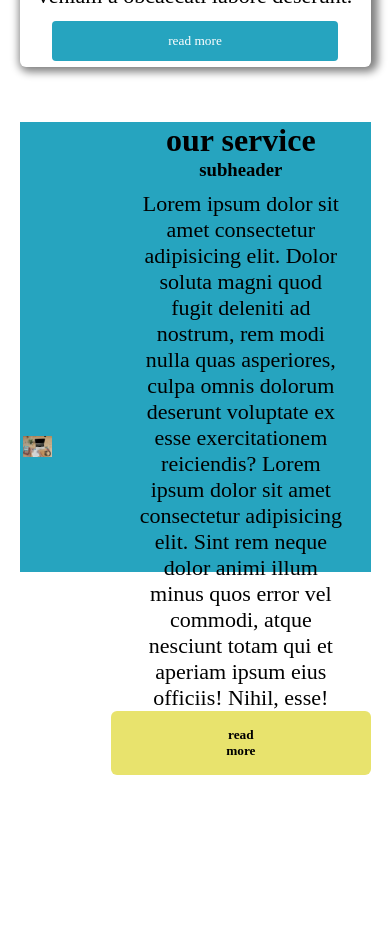
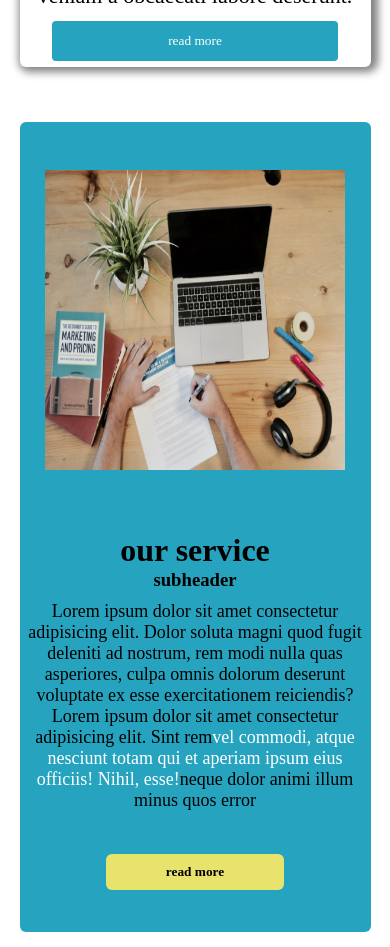
Before and after one commit to Y1lmaz-Ahmet/single-page-website-1, a React (Vite) app: page / in a window 390 px wide. Shown: the part 2760-3707 px from the top of the page. Before the commit the page ends 3535 px from the top, so only its background shows below. Built offline with nearby package versions, Linux system fonts and the light colour scheme; a web font is replaced by a local one.

Commit message:
service responsive

```diff
--- a/src/service-section/Service.jsx
+++ b/src/service-section/Service.jsx
@@ -17,9 +17,12 @@ const Service = () => {
             soluta magni quod fugit deleniti ad nostrum, rem modi nulla quas
             asperiores, culpa omnis dolorum deserunt voluptate ex esse
             exercitationem reiciendis? Lorem ipsum dolor sit amet consectetur
-            adipisicing elit. Sint rem neque dolor animi illum minus quos error
-            vel commodi, atque nesciunt totam qui et aperiam ipsum eius
-            officiis! Nihil, esse!
+            adipisicing elit. Sint rem
+            <span className='boldy-white'>
+              vel commodi, atque nesciunt totam qui et aperiam ipsum eius
+              officiis! Nihil, esse!
+            </span>
+            neque dolor animi illum minus quos error
           </p>
         </div>
         <div className='service-right-grid-button-holder'>
--- a/src/service-section/ServiceStyles.css
+++ b/src/service-section/ServiceStyles.css
@@ -41,6 +41,10 @@
 	width: 80%;
 }
 
+span.boldy-white {
+	color: white;
+}
+
 .service-right-grid-button-holder {
 	margin: auto;
 	justify-content: center;
@@ -59,3 +63,122 @@
 .service-right-grid-button-holder button:hover {
 	background: #f8f47e;
 }
+
+/*870 695 515*/
+@media screen and (max-width:780px) {
+	.service-left-grid {
+		width: 300px;
+		margin: auto;
+	}
+
+	.service-left-grid img {
+		width: 90%;
+		height: 350px;
+		margin-left: 30px;
+	}
+
+	.service-right-grid {
+		display: flex;
+		flex-direction: column;
+		justify-content: center;
+		height: 400px;
+		margin: auto;
+	}
+
+	.service-headers {
+		text-align: center;
+	}
+
+	.service-right-grid-text-holder {
+		display: flex;
+		justify-content: center;
+	}
+
+	.service-right-grid p {
+		text-align: center;
+		margin-top: 10px;
+		width: 100%;
+	}
+
+
+
+	.service-right-grid-button-holder {
+		margin: auto;
+		justify-content: center;
+		display: flex;
+	}
+
+	.service-right-grid-button-holder button {
+		padding: 10px 60px;
+		border-radius: 6px;
+		border: none;
+		background: #E8E36D;
+		cursor: pointer;
+		font-weight: bold;
+	}
+}
+
+@media screen and (max-width:700px) {
+	#service {
+		max-width: 1240px;
+		width: 90%;
+		margin: 15px auto;
+		height: auto;
+		background: #26A4BF;
+		display: grid;
+		grid-template-columns: 1fr;
+		grid-template-rows: 1fr 1fr;
+		gap: 10px;
+		border-radius: 6px;
+	}
+
+	.service-left-grid {
+		width: 300px;
+		margin: auto;
+	}
+
+	.service-left-grid img {
+		width: 300px;
+		height: 300px;
+		margin: 0;
+	}
+
+	.service-right-grid {
+		display: flex;
+		flex-direction: column;
+		justify-content: center;
+		height: 400px;
+		margin: auto;
+	}
+
+	.service-headers {
+		text-align: center;
+	}
+
+	.service-right-grid-text-holder {
+		display: flex;
+		justify-content: center;
+	}
+
+	.service-right-grid p {
+		text-align: center;
+		margin-top: 10px;
+		width: 100%;
+		font-size: 18px;
+	}
+
+	.service-right-grid-button-holder {
+		margin: auto;
+		justify-content: center;
+		display: flex;
+	}
+
+	.service-right-grid-button-holder button {
+		padding: 10px 60px;
+		border-radius: 6px;
+		border: none;
+		background: #E8E36D;
+		cursor: pointer;
+		font-weight: bold;
+	}
+}
```
